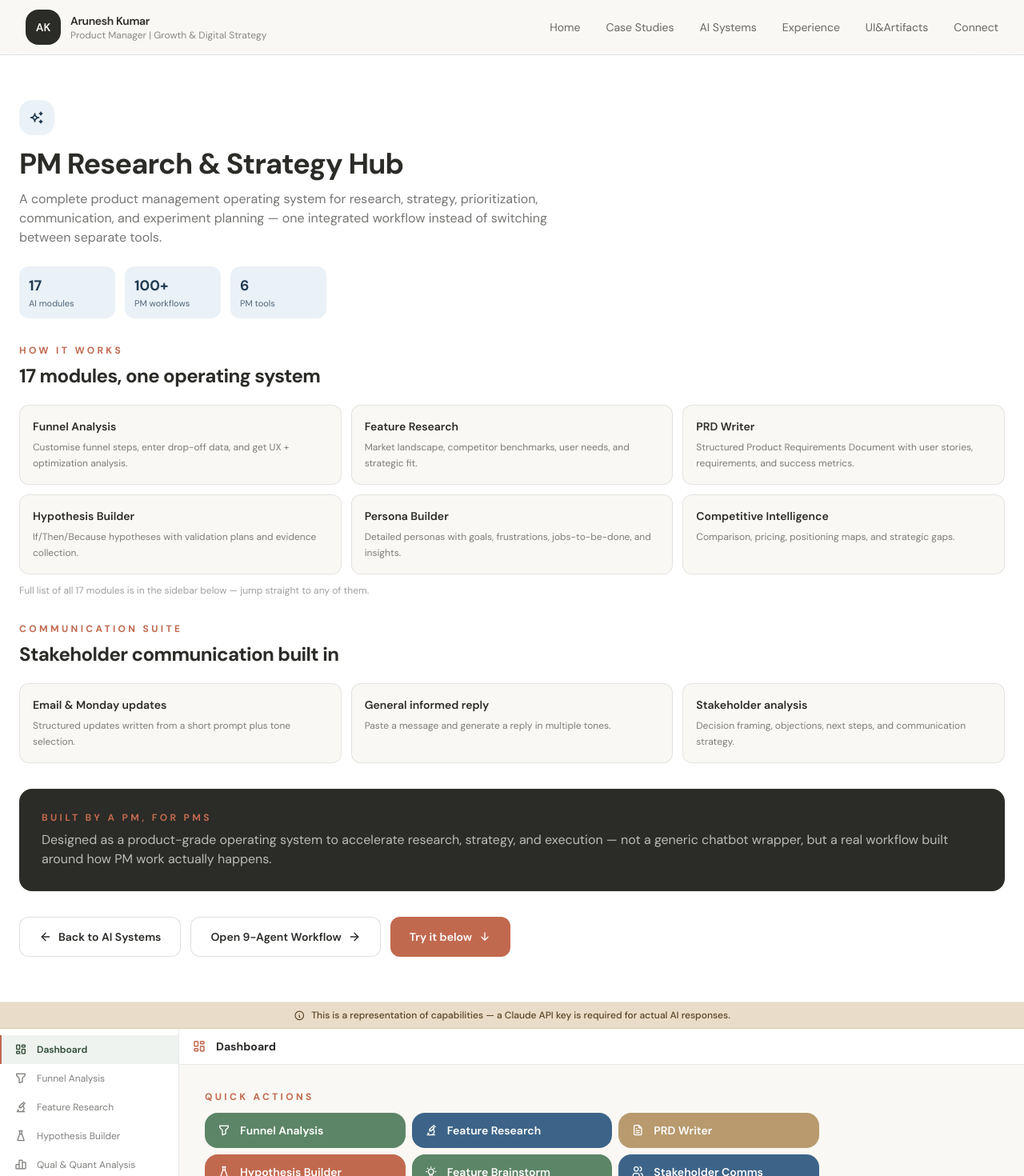
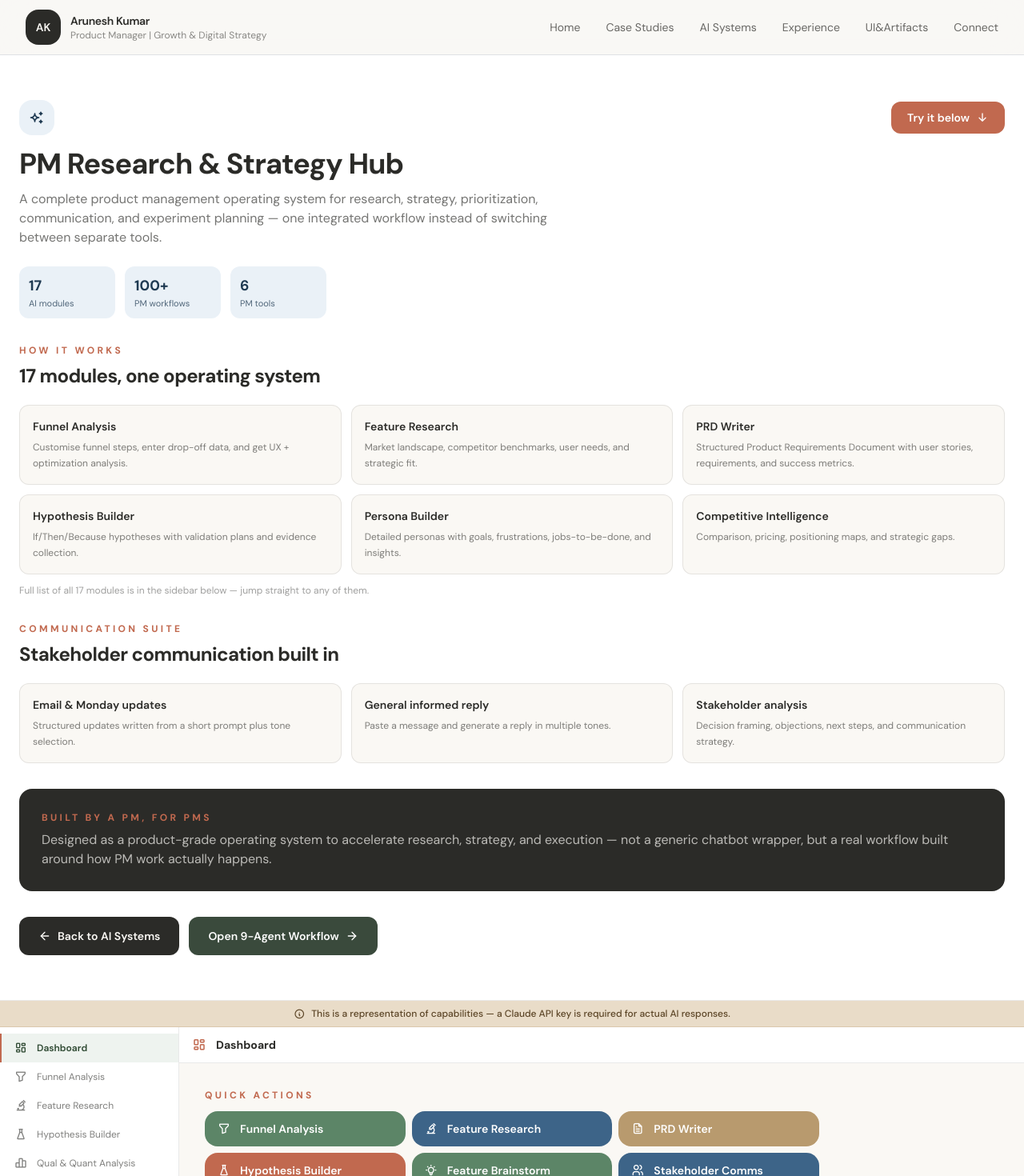
Before and after one commit to aruneshk30/Website, a Next.js app: page /ai-systems/pm-hub in a window 1280 px wide. Shown: the top 1470 px of the page at 80% size. Built offline with nearby package versions, Linux system fonts and the light colour scheme.

Commit message:
Update page.tsx

```diff
--- a/app/ai-systems/pm-hub/page.tsx
+++ b/app/ai-systems/pm-hub/page.tsx
@@ -919,8 +919,16 @@ export default function Page() {
       {/* ── ABOUT — merged from the old marketing page ── */}
       <section className="border-b border-charcoal/10 bg-white px-4 py-10 md:px-6 md:py-14">
         <div className="mx-auto max-w-7xl">
-          <div className="flex h-11 w-11 items-center justify-center rounded-2xl bg-dustyblue-50 text-dustyblue-800">
-            <i className="ti ti-sparkles text-xl"></i>
+          <div className="flex flex-wrap items-center justify-between gap-4">
+            <div className="flex h-11 w-11 items-center justify-center rounded-2xl bg-dustyblue-50 text-dustyblue-800">
+              <i className="ti ti-sparkles text-xl"></i>
+            </div>
+            <a
+              href="#tool"
+              className="inline-flex items-center gap-2 rounded-xl bg-terracotta px-5 py-2.5 text-sm font-semibold text-white transition hover:bg-terracotta-600"
+            >
+              Try it below <i className="ti ti-arrow-down text-base"></i>
+            </a>
           </div>
           <h1 className="mt-4 text-3xl font-bold tracking-tight text-charcoal md:text-4xl">
             PM Research &amp; Strategy Hub
@@ -991,23 +999,16 @@ export default function Page() {
           <div className="mt-8 flex flex-wrap gap-3">
             <Link
               href="/ai-systems"
-              className="inline-flex items-center gap-2 rounded-xl border border-charcoal/15 bg-white px-6 py-3.5 text-sm font-semibold text-charcoal transition hover:border-terracotta/40 hover:text-terracotta-600"
+              className="inline-flex items-center gap-2 rounded-xl bg-charcoal px-6 py-3.5 text-sm font-semibold text-cream transition hover:bg-charcoal/85"
             >
               <ArrowLeft className="h-4 w-4" /> Back to AI Systems
             </Link>
             <Link
               href="/ai-systems/cro-workflow"
-              className="inline-flex items-center gap-2 rounded-xl border border-charcoal/15 bg-white px-6 py-3.5 text-sm font-semibold text-charcoal transition hover:border-terracotta/40 hover:text-terracotta-600"
+              className="inline-flex items-center gap-2 rounded-xl bg-sage-700 px-6 py-3.5 text-sm font-semibold text-white transition hover:bg-sage-800"
             >
               Open 9-Agent Workflow <ArrowRight className="h-4 w-4" />
             </Link>
-
-            <a
-              href="#tool"
-              className="inline-flex items-center gap-2 rounded-xl bg-terracotta px-6 py-3.5 text-sm font-semibold text-white transition hover:bg-terracotta-600"
-            >
-              Try it below <i className="ti ti-arrow-down text-base"></i>
-            </a>
           </div>
         </div>
       </section>
```
